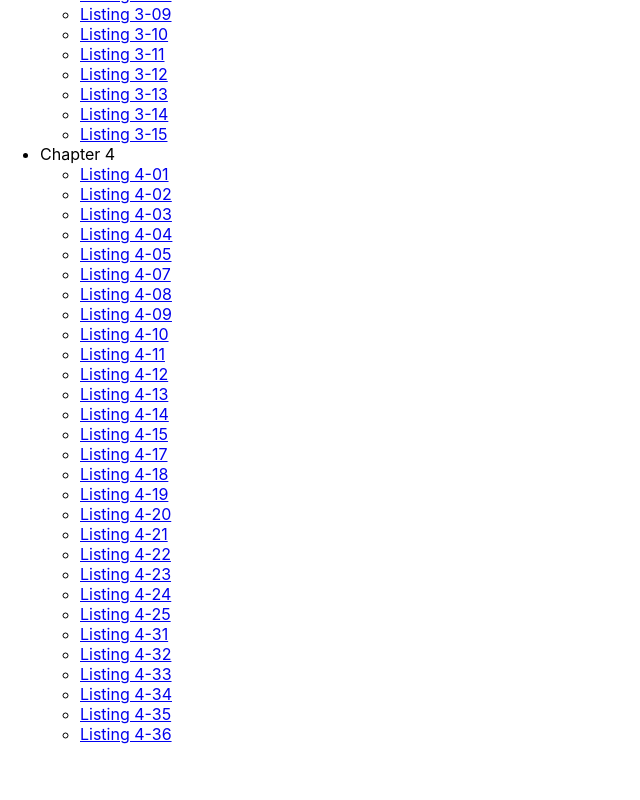
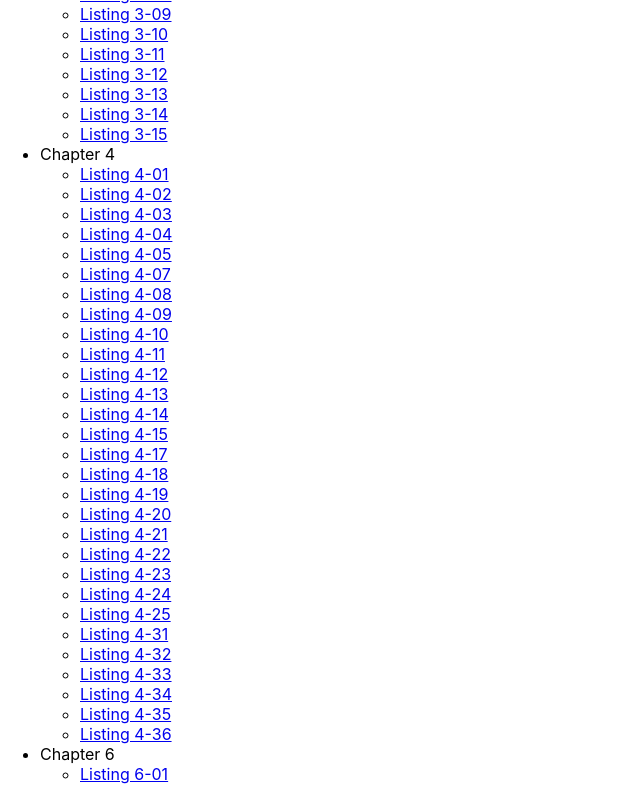
Before and after one commit to chrisminnick/react-js-foundations, a React (Create React App) app in the folder book-code-listings/: page / in a window 1280 px wide. Shown: the part 232-1032 px from the top of the page, without its empty margins (0-640 px from the left). Before the commit the page ends 992 px from the top, so only its background shows below. Built offline with nearby package versions, Linux system fonts and the light colour scheme.

Commit message:
added 6-1

```diff
--- a/book-code-listings/src/App.js
+++ b/book-code-listings/src/App.js
@@ -47,6 +47,7 @@ import NoLeakCounterController from './chapter04/NoLeakCounterController';
 import ShallowCompare from './chapter04/ShallowCompare';
 import PureComponent from './chapter04/PureComponent';
 import ReactMemoExample from './chapter04/ReactMemoExample';
+import Mutato from './chapter06/PropsMutation/App.js';
 
 function App() {
   return (
@@ -199,6 +200,13 @@ function App() {
                 </li>
               </ul>
             </li>
+            <li>Chapter 6
+              <ul>
+                <li>
+                  <Link to="/listing601">Listing 6-01</Link>
+                </li>
+              </ul>
+            </li>
 
           </ul>
         </nav>
@@ -333,6 +341,9 @@ function App() {
           <Route path="/listing436">
             <ReactMemoExample />
           </Route>
+          <Route path="/listing601">
+            <Mutato />
+          </Route>
           <Route path="/">
 
           </Route>
--- /dev/null
+++ b/book-code-listings/src/chapter06/PropsMutation/App.js
@@ -0,0 +1,11 @@
+import {useState} from 'react';
+import PropsMutator from './PropsMutator';
+
+function App(){
+    const [theNumber,setTheNumber] = useState(0);
+    return (
+        <PropsMutator theNumber = {theNumber} setTheNumber = {setTheNumber} />
+    )
+}
+
+export default App;
--- /dev/null
+++ b/book-code-listings/src/chapter06/PropsMutation/PropsMutator.js
@@ -0,0 +1,17 @@
+function PropsMutator(props){
+    let myNumber = props.theNumber;
+    const changeProp = ()=>{
+        myNumber = myNumber + 1; //don't ever do this
+        console.log("my number is: " + myNumber);
+    }
+    return (
+        <>
+          <h1>My number is: {myNumber}</h1>
+          <h1>props.theNumber is: {props.theNumber}</h1>
+          <button onClick = {changeProp}>mutate props.theNumber</button><br />
+          <button onClick={()=>{props.setTheNumber(props.theNumber + 1)}}>increase the number</button>
+        </>
+    )
+}
+
+export default PropsMutator;
```
